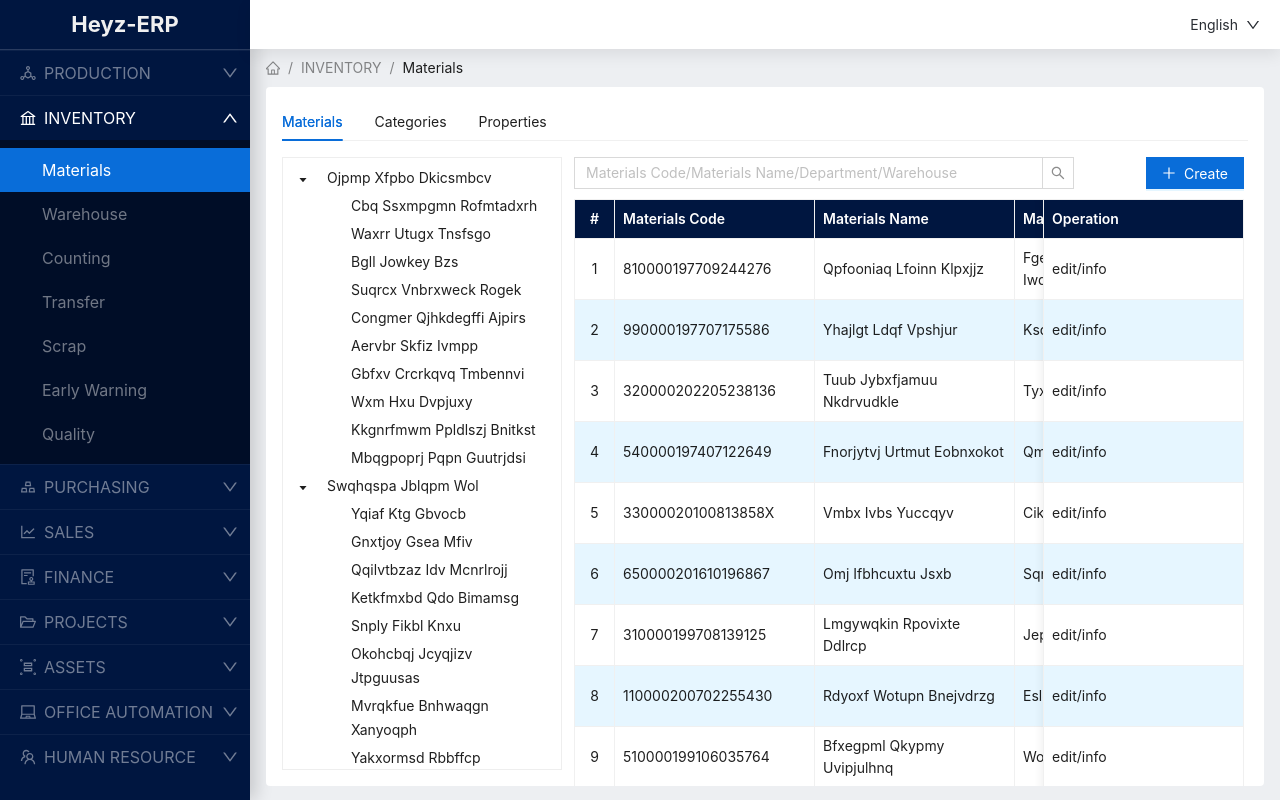
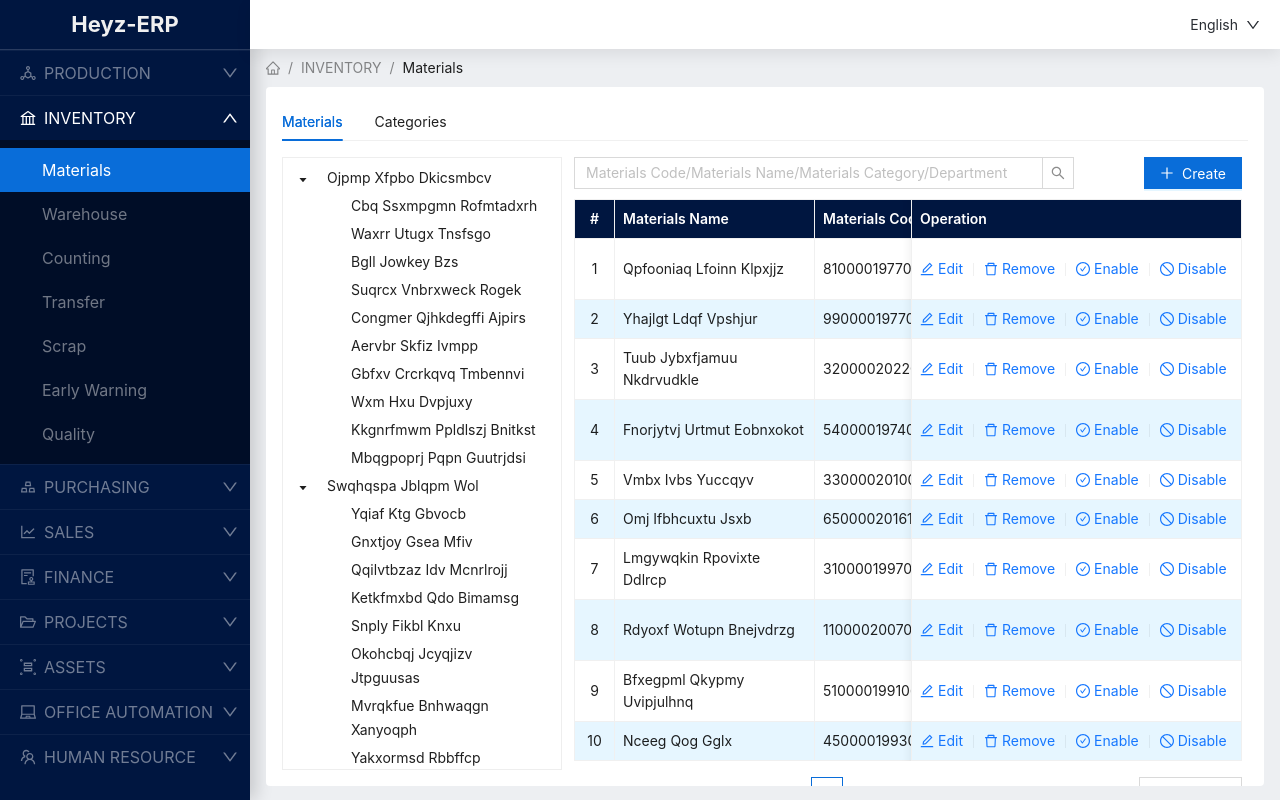
Before and after one commit to heasia7227/heyz-erp, a React (Create React App) app in the folder web-app/: page /inventory/materials in a window 1280 px wide. Built offline with nearby package versions, Linux system fonts and the light colour scheme.

Commit message:
update materials

```diff
--- a/web-app/src/pages/Inventory/Materials/Materials/index.tsx
+++ b/web-app/src/pages/Inventory/Materials/Materials/index.tsx
@@ -1,6 +1,6 @@
 import { useEffect, useState } from "react";
-import { Button, Col, Input, Row, Table } from "antd";
-import { PlusOutlined } from "@ant-design/icons";
+import { Button, Col, Divider, Input, Row, Space, Table, Typography } from "antd";
+import { CheckCircleOutlined, DeleteOutlined, EditOutlined, PlusOutlined, StopOutlined } from "@ant-design/icons";
 import styled from "styled-components";
 import { useThemeController } from "@/theme";
 import { LANGUAGE_KEYS } from "@/theme/languages/languageKeys";
@@ -33,18 +33,17 @@ const Materials = () => {
             fixed: "left" as const,
         },
         {
-            title: themeController.languagePack?.[LANGUAGE_KEYS.INVENTORY_MATERIALS_CODE],
-            dataIndex: "code",
-            key: "code",
-            width: 200,
-            fixed: "left" as const,
-        },
-        {
             title: themeController.languagePack?.[LANGUAGE_KEYS.INVENTORY_MATERIALS_NAME],
             dataIndex: "name",
             key: "name",
             width: 200,
             fixed: "left" as const,
+        },
+        {
+            title: themeController.languagePack?.[LANGUAGE_KEYS.INVENTORY_MATERIALS_CODE],
+            dataIndex: "code",
+            key: "code",
+            width: 200,
         },
         {
             title: themeController.languagePack?.[LANGUAGE_KEYS.INVENTORY_MATERIALS_CATEGORY],
@@ -59,42 +58,47 @@ const Materials = () => {
             width: 200,
         },
         {
-            title: themeController.languagePack?.[LANGUAGE_KEYS.INVENTORY_MATERIALS_WAREHOUSE],
-            dataIndex: "warehouse",
-            key: "warehouse",
-            width: 200,
-        },
-        {
-            title: themeController.languagePack?.[LANGUAGE_KEYS.INVENTORY_MATERIALS_INVENTORY_NUMBER],
-            dataIndex: "inventoryNumber",
-            key: "inventoryNumber",
-            width: 150,
-        },
-        {
-            title: themeController.languagePack?.[LANGUAGE_KEYS.INVENTORY_MATERIALS_USED_NUMBER],
-            dataIndex: "usedNumber",
-            key: "usedNumber",
-            width: 120,
-        },
-        {
             title: themeController.languagePack?.[LANGUAGE_KEYS.INVENTORY_MATERIALS_REGULAR_MAINTENANCE_FREQUENCY],
             dataIndex: "regularMaintenanceFrequency",
             key: "regularMaintenanceFrequency",
             width: 240,
         },
         {
-            title: themeController.languagePack?.[LANGUAGE_KEYS.INVENTORY_MATERIALS_SCRAP_DATE_TIME],
-            dataIndex: "scrapDateTime",
-            key: "scrapDateTime",
-            width: 150,
-        },
-        {
             title: themeController.languagePack?.[LANGUAGE_KEYS.COMMON_OPERATION],
             key: "operation",
-            width: 200,
+            width: 330,
             fixed: "right" as const,
             render: () => {
-                return <>edit/info</>;
+                return (
+                    <>
+                        <Space split={<Divider type="vertical" />} size={2}>
+                            <Typography.Link>
+                                <Space size={4}>
+                                    <EditOutlined />
+                                    {themeController.languagePack?.[LANGUAGE_KEYS.COMMON_EDIT]}
+                                </Space>
+                            </Typography.Link>
+                            <Typography.Link>
+                                <Space size={4}>
+                                    <DeleteOutlined />
+                                    {themeController.languagePack?.[LANGUAGE_KEYS.COMMON_REMOVE]}
+                                </Space>
+                            </Typography.Link>
+                            <Typography.Link>
+                                <Space size={4}>
+                                    <CheckCircleOutlined />
+                                    {themeController.languagePack?.[LANGUAGE_KEYS.COMMON_ENABLE]}
+                                </Space>
+                            </Typography.Link>
+                            <Typography.Link>
+                                <Space size={4}>
+                                    <StopOutlined />
+                                    {themeController.languagePack?.[LANGUAGE_KEYS.COMMON_DISABLE]}
+                                </Space>
+                            </Typography.Link>
+                        </Space>
+                    </>
+                );
             },
         },
     ];
@@ -105,15 +109,15 @@ const Materials = () => {
                 <ColumnCategories>
                     <CategoriesTree />
                 </ColumnCategories>
-                <Col style={{ maxWidth: "calc(100vw - 610px)" }}>
+                <Col style={{ maxWidth: "calc(100vw - 612px)" }}>
                     <Row style={{ marginBottom: "10px" }}>
                         <Col style={{ flex: 1 }}>
                             <Search
                                 placeholder={`${
                                     themeController.languagePack?.[LANGUAGE_KEYS.INVENTORY_MATERIALS_CODE]
                                 }/${themeController.languagePack?.[LANGUAGE_KEYS.INVENTORY_MATERIALS_NAME]}/${
-                                    themeController.languagePack?.[LANGUAGE_KEYS.INVENTORY_MATERIALS_DEPARTMENT]
-                                }/${themeController.languagePack?.[LANGUAGE_KEYS.INVENTORY_MATERIALS_WAREHOUSE]}`}
+                                    themeController.languagePack?.[LANGUAGE_KEYS.INVENTORY_MATERIALS_CATEGORY]
+                                }/${themeController.languagePack?.[LANGUAGE_KEYS.INVENTORY_MATERIALS_DEPARTMENT]}`}
                                 style={{ width: 500 }}
                             />
                         </Col>
--- a/web-app/src/pages/Inventory/Materials/Properties/index.tsx
+++ /dev/null
@@ -1,5 +0,0 @@
-const Properties = () => {
-    return <></>;
-};
-
-export default Properties;
--- a/web-app/src/pages/Inventory/Materials/index.tsx
+++ b/web-app/src/pages/Inventory/Materials/index.tsx
@@ -4,7 +4,6 @@ import { LANGUAGE_KEYS } from "@/theme/languages/languageKeys";
 import PageCard from "@/components/PageCard";
 import SubMaterials from "./Materials";
 import SubCategories from "./Categories";
-import SubProperties from "./Properties";
 
 const Materials = () => {
     const themeController = useThemeController();
@@ -31,11 +30,6 @@ const Materials = () => {
                             label: themeController.languagePack?.[LANGUAGE_KEYS.INVENTORY_MATERIALS_CATEGORIES],
                             children: <SubCategories />,
                         },
-                        {
-                            key: "3",
-                            label: themeController.languagePack?.[LANGUAGE_KEYS.INVENTORY_MATERIALS_PROPERTIES],
-                            children: <SubProperties />,
-                        },
                     ]}
                 />
             </PageCard>
--- a/web-app/src/theme/languages/languageChinese.ts
+++ b/web-app/src/theme/languages/languageChinese.ts
@@ -41,16 +41,15 @@ export const languageChinese: { [key: string]: string } = {
     [LANGUAGE_KEYS.INVENTORY_MATERIALS_NAME]: "物资名称",
     [LANGUAGE_KEYS.INVENTORY_MATERIALS_CATEGORY]: "物资分类",
     [LANGUAGE_KEYS.INVENTORY_MATERIALS_DEPARTMENT]: "所属单位",
-    [LANGUAGE_KEYS.INVENTORY_MATERIALS_WAREHOUSE]: "存放库房",
-    [LANGUAGE_KEYS.INVENTORY_MATERIALS_INVENTORY_NUMBER]: "库存数量",
-    [LANGUAGE_KEYS.INVENTORY_MATERIALS_USED_NUMBER]: "使用数量",
     [LANGUAGE_KEYS.INVENTORY_MATERIALS_REGULAR_MAINTENANCE_FREQUENCY]: "定期保养频次",
-    [LANGUAGE_KEYS.INVENTORY_MATERIALS_SCRAP_DATE_TIME]: "报废时间",
     [LANGUAGE_KEYS.INVENTORY_MATERIALS_STATUS]: "物资状态",
 
     [LANGUAGE_KEYS.INVENTORY_MATERIALS_CATEGORIES]: "分类管理",
-    [LANGUAGE_KEYS.INVENTORY_MATERIALS_PROPERTIES]: "属性管理",
 
     [LANGUAGE_KEYS.COMMON_OPERATION]: "操作",
     [LANGUAGE_KEYS.COMMON_CREATE]: "新增",
+    [LANGUAGE_KEYS.COMMON_EDIT]: "编辑",
+    [LANGUAGE_KEYS.COMMON_REMOVE]: "删除",
+    [LANGUAGE_KEYS.COMMON_ENABLE]: "启用",
+    [LANGUAGE_KEYS.COMMON_DISABLE]: "禁用",
 };
--- a/web-app/src/theme/languages/languageEnglish.ts
+++ b/web-app/src/theme/languages/languageEnglish.ts
@@ -41,16 +41,15 @@ export const languageEnglish: { [key: string]: string } = {
     [LANGUAGE_KEYS.INVENTORY_MATERIALS_NAME]: "Materials Name",
     [LANGUAGE_KEYS.INVENTORY_MATERIALS_CATEGORY]: "Materials Category",
     [LANGUAGE_KEYS.INVENTORY_MATERIALS_DEPARTMENT]: "Department",
-    [LANGUAGE_KEYS.INVENTORY_MATERIALS_WAREHOUSE]: "Warehouse",
-    [LANGUAGE_KEYS.INVENTORY_MATERIALS_INVENTORY_NUMBER]: "Inventory Number",
-    [LANGUAGE_KEYS.INVENTORY_MATERIALS_USED_NUMBER]: "Used Number",
     [LANGUAGE_KEYS.INVENTORY_MATERIALS_REGULAR_MAINTENANCE_FREQUENCY]: "Regular Maintenance Frequency",
-    [LANGUAGE_KEYS.INVENTORY_MATERIALS_SCRAP_DATE_TIME]: "Scrap Date Time",
     [LANGUAGE_KEYS.INVENTORY_MATERIALS_STATUS]: "Materials Status",
 
     [LANGUAGE_KEYS.INVENTORY_MATERIALS_CATEGORIES]: "Categories",
-    [LANGUAGE_KEYS.INVENTORY_MATERIALS_PROPERTIES]: "Properties",
 
     [LANGUAGE_KEYS.COMMON_OPERATION]: "Operation",
     [LANGUAGE_KEYS.COMMON_CREATE]: "Create",
+    [LANGUAGE_KEYS.COMMON_EDIT]: "Edit",
+    [LANGUAGE_KEYS.COMMON_REMOVE]: "Remove",
+    [LANGUAGE_KEYS.COMMON_ENABLE]: "Enable",
+    [LANGUAGE_KEYS.COMMON_DISABLE]: "Disable",
 };
--- a/web-app/src/theme/languages/languageKeys.ts
+++ b/web-app/src/theme/languages/languageKeys.ts
@@ -45,19 +45,16 @@ export enum LANGUAGE_KEYS {
     INVENTORY_MATERIALS_NAME = "INVENTORY_MATERIALS_NAME",
     INVENTORY_MATERIALS_CATEGORY = "INVENTORY_MATERIALS_CATEGORY",
     INVENTORY_MATERIALS_DEPARTMENT = "INVENTORY_MATERIALS_DEPARTMENT",
-    INVENTORY_MATERIALS_WAREHOUSE = "INVENTORY_MATERIALS_WAREHOUSE",
-    INVENTORY_MATERIALS_INVENTORY_NUMBER = "INVENTORY_MATERIALS_INVENTORY_NUMBER",
-    INVENTORY_MATERIALS_USED_NUMBER = "INVENTORY_MATERIALS_USED_NUMBER",
     INVENTORY_MATERIALS_REGULAR_MAINTENANCE_FREQUENCY = "INVENTORY_MATERIALS_REGULAR_MAINTENANCE_FREQUENCY",
-    INVENTORY_MATERIALS_SCRAP_DATE_TIME = "INVENTORY_MATERIALS_SCRAP_DATE_TIME",
     INVENTORY_MATERIALS_STATUS = "INVENTORY_MATERIALS_STATUS",
 
     //FIRST_MENU_INVENTORY -> SUB_MENU_MATERIALS -> CATEGORIES
     INVENTORY_MATERIALS_CATEGORIES = "INVENTORY_MATERIALS_CATEGORIES",
 
-    //FIRST_MENU_INVENTORY -> SUB_MENU_MATERIALS -> PROPERTIES
-    INVENTORY_MATERIALS_PROPERTIES = "INVENTORY_MATERIALS_PROPERTIES",
-
     COMMON_OPERATION = "COMMON_OPERATION",
     COMMON_CREATE = "COMMON_CREATE",
+    COMMON_EDIT = "COMMON_EDIT",
+    COMMON_REMOVE = "COMMON_REMOVE",
+    COMMON_ENABLE = "COMMON_ENABLE",
+    COMMON_DISABLE = "COMMON_DISABLE",
 }
```
